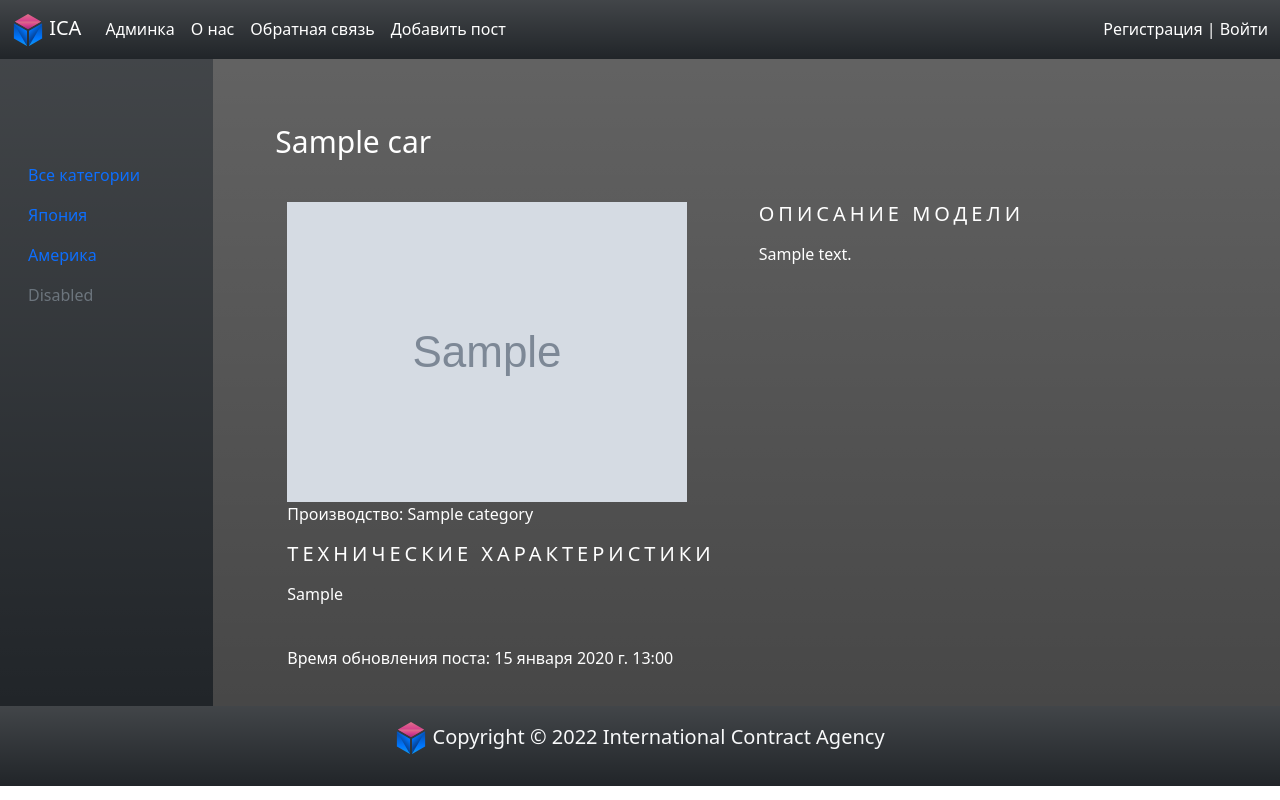
After one commit to Mello134/avtoblog, a Django app: a page that uses blog/templates/blog/car.html in a window 1280 px wide. The commit adds this page. Run offline with Django 4.2, Linux system fonts and the light colour scheme; tables that the repository leaves empty hold one stand-in row (values such as "Sample post"); grey boxes marked "Sample" are stand-in pictures.

Commit message:
'Админ_Шаблоны_Представления_Модели'

```diff
--- a/blog/apps.py
+++ b/blog/apps.py
@@ -4,3 +4,4 @@ from django.apps import AppConfig
 class BlogConfig(AppConfig):
     default_auto_field = 'django.db.models.BigAutoField'
     name = 'blog'
+    verbose_name = 'Авто блог'  # отображение названия приложения
--- a/blog/models.py
+++ b/blog/models.py
@@ -1,4 +1,5 @@
 from django.db import models
+from django.urls import reverse
 
 
 class Car(models.Model):
@@ -6,17 +7,41 @@ class Car(models.Model):
     title = models.CharField(max_length=255, verbose_name='Заголовок')  # длина 255 символов
     # unique=True - поле уникально, db_index=True - индексируемое (для ускорения поиска, verbose_name - отображение в адм.)
     slug = models.SlugField(max_length=255, unique=True, db_index=True, verbose_name='URL')
-    content = models.TextField(blank=True, verbose_name='Текст статьи')  # текстовое поле без ограничений, blank=True - поле может быть пустым
+    content = models.TextField(blank=True,
+                               verbose_name='Текст статьи')  # текстовое поле без ограничений, blank=True - поле может быть пустым
     tth = models.TextField(blank=True, verbose_name='Технические характеристики авто')
     photo = models.ImageField(upload_to='photos/%Y/%m', verbose_name='Фото')  # загружать будем в photos/год/месяц
     time_create = models.DateTimeField(auto_now_add=True, verbose_name='Время создания')
     time_update = models.DateTimeField(auto_now=True, verbose_name='Время изменения')
-    is_publisher = models.BooleanField(default=True, verbose_name='Публикация')  # default=True
+    is_published = models.BooleanField(default=True, verbose_name='Публикация')  # default=True
     # cat_id - id добавится автоматом, ForeignKey - связь Car - c Category
     cat = models.ForeignKey('Category', on_delete=models.PROTECT, verbose_name='Категории')
+
+    # с помощью метода запись нашего класса будет выводиться по её заголовку
+    def __str__(self):
+        return self.title
+
+    class Meta:
+        verbose_name = "Автомобиль"
+        verbose_name_plural = "Автомобили"
+        ordering = ['-time_create', 'title']  # сортировка, сначала по дате создания, потом по имени
+
+    # функция формирования маршрута к ссылке
+    def get_absolute_url(self):  # self - ссылка на один экземпляр(строку) таблицы модели
+        # получаем путь('path name=car, 'car/<slug:car_slug>/) = 127/car/supra)
+        return reverse('car', kwargs={'car_slug': self.slug})  # self.slug - атрибут slug
 
 
 class Category(models.Model):
     # db_index - для того чтобы поле было индексированным, поиск по небу будет происходить быстрей
     name = models.CharField(max_length=100, db_index=True, verbose_name='Категория')
     slug = models.SlugField(max_length=255, unique=True, db_index=True, verbose_name='URL')
+
+    # будем обращаться к категории по полю name
+    def __str__(self):
+        return self.name
+
+    class Meta:
+        verbose_name = "Категория"
+        verbose_name_plural = "Категории"
+        ordering = ['id']  # сортировка, сначала по id
--- a/blog/static/blog/css/styles.css
+++ b/blog/static/blog/css/styles.css
@@ -5,9 +5,33 @@
 
 
 .content-all {
-	background: rgba(20, 115, 250, 0.3);
+/*	background: rgba(20, 115, 250, 0.3);*/
+	background: rgb(71, 71, 71) ;
 	padding: 50px 50px 20px 50px;
 }
 
+body {
+	color: white;
+}
 
-style="padding-bottom: 50px; padding-top: 50px;
+.car_title {
+	font-size: 30px;/*размер шрифта*/
+/*	text-transform: uppercase;/*все буквы заглаыные*/*/
+	letter-spacing: .1em;/*межбуквенное расстояние*/
+	padding-top: 15px;/*размер поля от верхнего края соержимого элемента*/
+	padding-bottom: 10px;/*размер поля от нижнего края соержимого элемента*/
+}
+
+
+
+.car_desc {
+	font-size: 20px;/*размер шрифта*/
+	text-transform: uppercase;/*все буквы заглаыные*/
+	letter-spacing: .2em;/*межбуквенное расстояние*/
+}
+
+
+
+.car_text {
+	padding-right: 20px;/*элемента устанавливает значение поля от правого края элемента*/
+}
--- a/blog/templates/blog/base.html
+++ b/blog/templates/blog/base.html
@@ -15,7 +15,7 @@
     <link rel="shortcut icon" href="{% static 'blog/images/title.png' %}" type="image/x-icon"/>
 
 
-	<title>{{ title }}</title>
+	<title>{% block title %} {% endblock %}</title>
 </head>
 <body>
 
@@ -41,6 +41,9 @@
 	        <li class="nav-item">
 	          <a class="nav-link active" href="#">Обратная связь</a>
 	        </li>
+	        <li class="nav-item">
+	          <a class="nav-link active" href="#">Добавить пост</a>
+	        </li>
 	      </ul>
 	      <span class="navbar-text">
 	      	<a class="nav-link active" href="#">Регистрация | Войти</a>
@@ -54,6 +57,7 @@
 	<div class="container-fluid">
 		<div class="row">
 			<div class="col-2 bg-dark bg-gradient">
+				<br><br>
 				<ul class="nav flex-column">
 				<br><br>
 				  <li class="nav-item">
--- /dev/null
+++ b/blog/templates/blog/car.html
@@ -0,0 +1,32 @@
+{% extends 'blog/base.html' %}
+
+{% block title %}
+	{{ car.title }}
+{% endblock %}
+
+{% block content %}
+
+<h1 class="car_title">{{ car.title }}</h1><br>
+
+
+<div class="container-fluid">
+	<div class="row">
+		<div class="col-6">
+			{% if car.photo %}
+			<img src="{{ car.photo.url }}" class="img-fluid"><br>
+			{% endif %}
+			<p>Производство: {{ car.cat }}</p>
+			<h3 class="car_desc">Технические характеристики</h3>
+			<p>{{ car.tth|linebreaks}}</p><br>
+			<p>Время обновления поста: {{ car.time_update }}</p>
+
+		</div>
+		<div class="col-6">
+			<h3 class="car_desc">Описание модели</h3>
+			<p>{{ car.content|linebreaks }}</p><br>
+		</div>
+	</div>
+</div>
+
+
+{% endblock %}
--- a/blog/urls.py
+++ b/blog/urls.py
@@ -4,5 +4,5 @@ from .views import *
 urlpatterns = [
     path('', home, name='home'),
     path('category/<int:category_id>/', categories, name="category"),
-    path('car/<int:car_id>/', car, name='car'),
+    path('car/<slug:car_slug>/', car, name='car'),
 ]
--- a/blog/views.py
+++ b/blog/views.py
@@ -1,5 +1,6 @@
 from django.http import HttpResponse
 from django.shortcuts import render
+from .models import *
 
 
 # домашняя страница
@@ -19,8 +20,12 @@ def categories(request, category_id):  # в скобках то что полу
 
 
 # страница отдельной машины
-def car(request, car_id):
-    return HttpResponse(f'<h1>Страница отдельной машины</h1><p>№ { car_id }</p>')
+def car(request, car_slug):
+    car = Car.objects.get(slug=car_slug)
+    context = {
+        'car': car,
+    }
+    return render(request, 'blog/car.html', context=context)
 
 
 # Create your views here.
```
Also changed, not shown: blog/admin.py (+32 -2 lines), blog/migrations/0001_initial.py.
